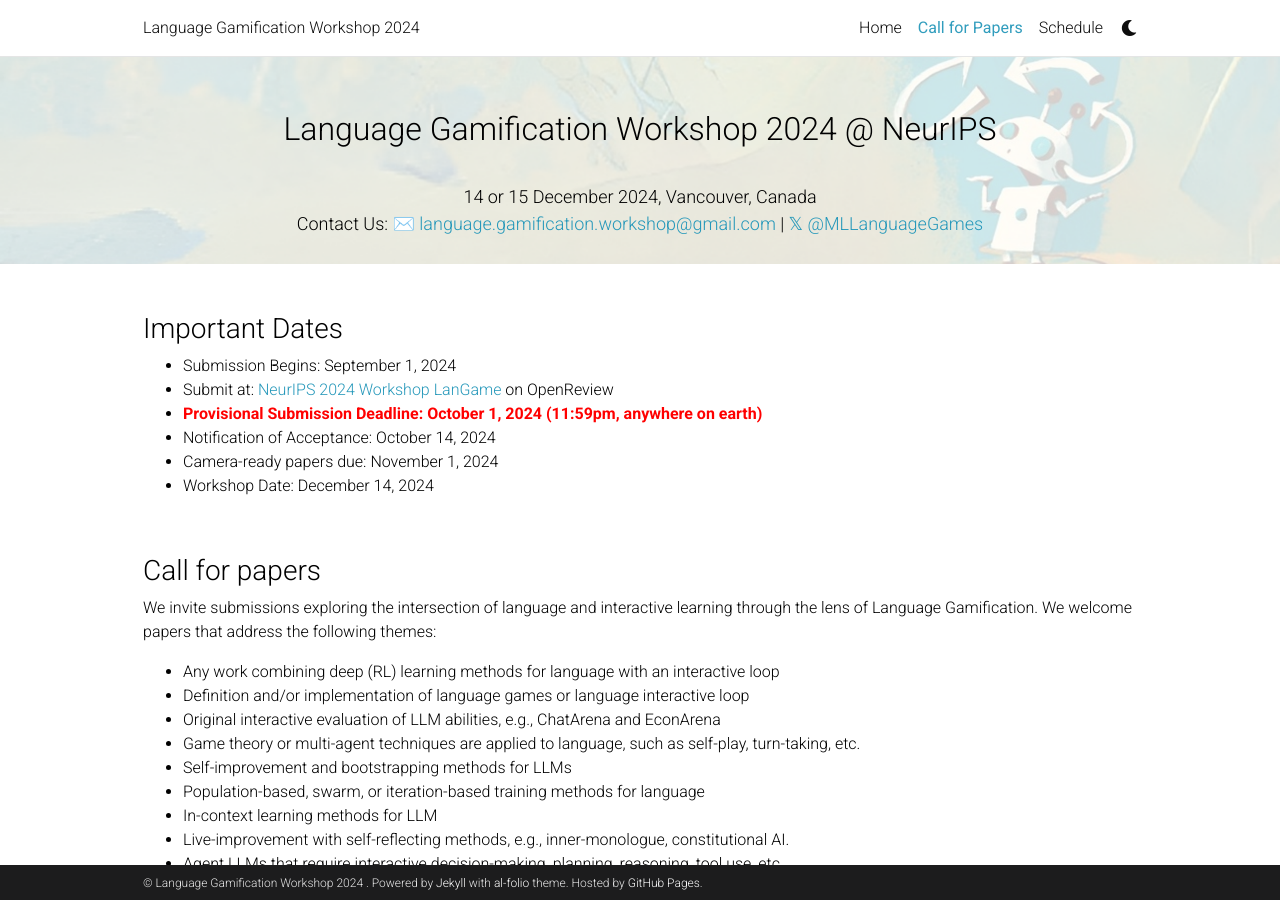
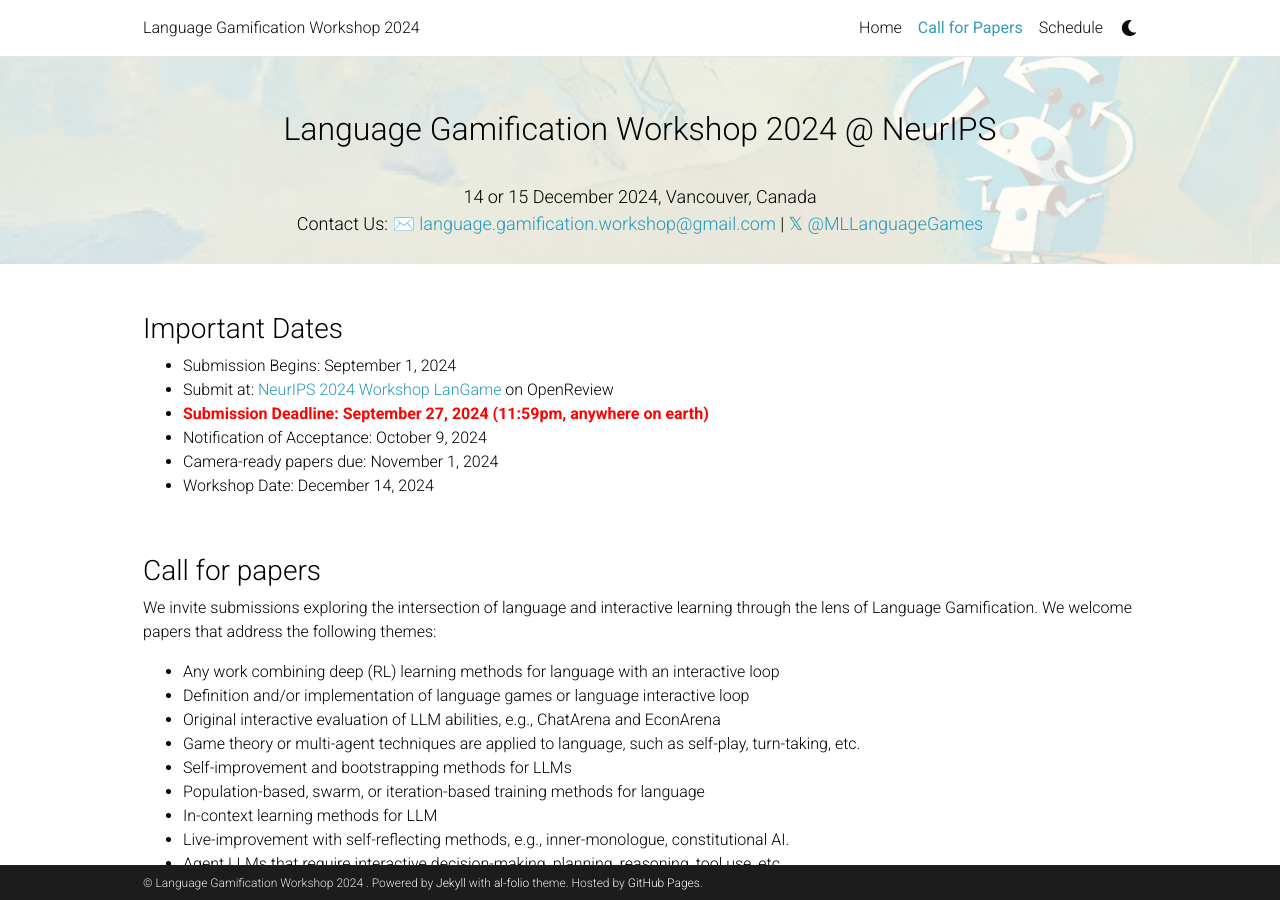
Before and after one commit to opensourcing-foundation-models/opensourcing-foundation-models.github.io, a Jekyll site: the page built from _pages/call_for_paper.md, in a window 1280 px wide and 900 px high. Built offline with Jekyll 4.4.1, drawn with Linux system fonts in a browser that asks for light colours; emoji names are drawn with the system emoji font; comment, search, counter and statistics services are not loaded; a style sheet for code colours, icons or effects is not loaded.

Commit message:
updated DDL

```diff
--- a/_pages/call_for_paper.md
+++ b/_pages/call_for_paper.md
@@ -15,8 +15,8 @@ nav_order: 2
 <!---->
 * Submission Begins: September 1, 2024
 * Submit at: [NeurIPS 2024 Workshop LanGame](https://openreview.net/group?id=NeurIPS.cc/2024/Workshop/LanGame) on OpenReview
-* <span style="color:red;font-weight:bold;"> Provisional Submission Deadline: October 1, 2024 (11:59pm, anywhere on earth)</span>
-* Notification of Acceptance: October 14, 2024
+* <span style="color:red;font-weight:bold;"> Submission Deadline: September 27, 2024 (11:59pm, anywhere on earth)</span>
+* Notification of Acceptance: October 9, 2024
 * Camera-ready papers due: November 1, 2024
 * Workshop Date: December 14, 2024
 
@@ -43,6 +43,7 @@ We appreciate any submissions believe contribute significantly to the field of
 
 We welcome submissions from researchers who go beyond the classic Machine Learning community. This includes work in linguistics, anthropology, cognitive science, psychology, economics, philosophy, etc., related to language gamification or language games.
 
+<br>
 
 ### Formatting Instructions
 
@@ -58,6 +59,8 @@ All submissions must follow the NeurIPS-2024 styles. The corresponding style fil
 
 For all other requirements, we follow the NeurIPS-2024 guidelines.
 For more information, refer to the [NeurIPS-2024 Call for Papers](https://neurips.cc/Conferences/2024/CallForPapers).
+
+<br>
 
 ### Paper presentation
 
```
